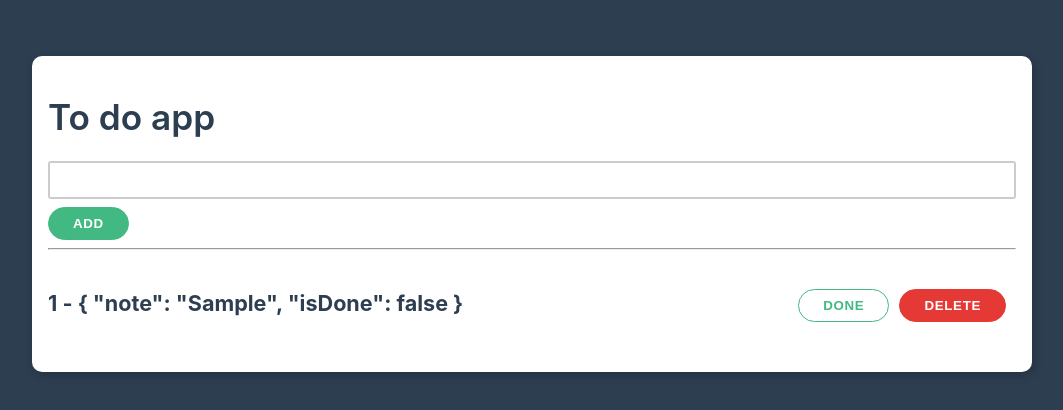
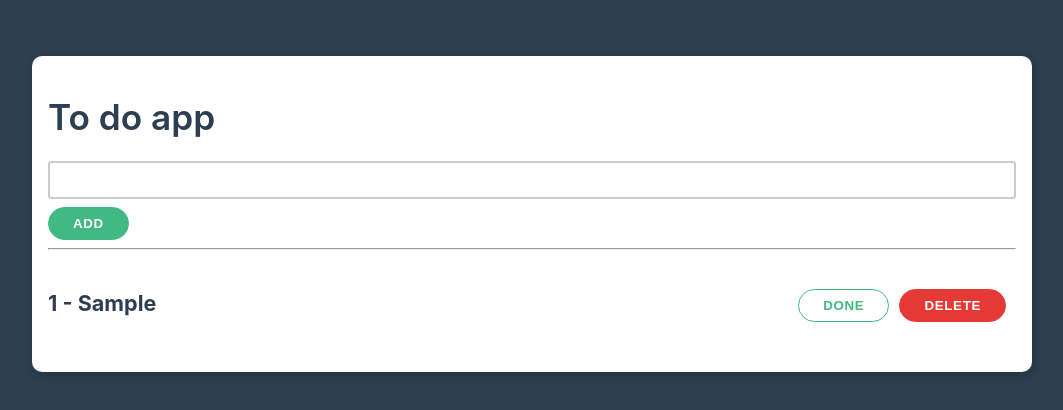
Before and after one commit to hakimov-dev/To-Do-App, a Vue app: page / in a window 1280 px wide. Both pictures are taken after typing "Sample" into the empty fields and a click on the button "ADD". Shown: the top 410 px of the page, without its empty margins (108-1171 px from the left). Built offline with nearby package versions, Linux system fonts and the light colour scheme.

Commit message:
Update text

```diff
--- a/src/App.vue
+++ b/src/App.vue
@@ -18,7 +18,7 @@
        <ul class="list" v-if="$store.state.notes.length !== 0">
         <h3 class="list-item" v-for="(note, idx) in $store.state.notes">
           <span class="todo-text">
-          {{ idx + 1 }} - {{ note }}
+          {{ idx + 1 }} - {{ note.note }}
           </span>
           <div>
            <button class="btn done-btn" @click="$store.commit('doneNote', idx)">
```
